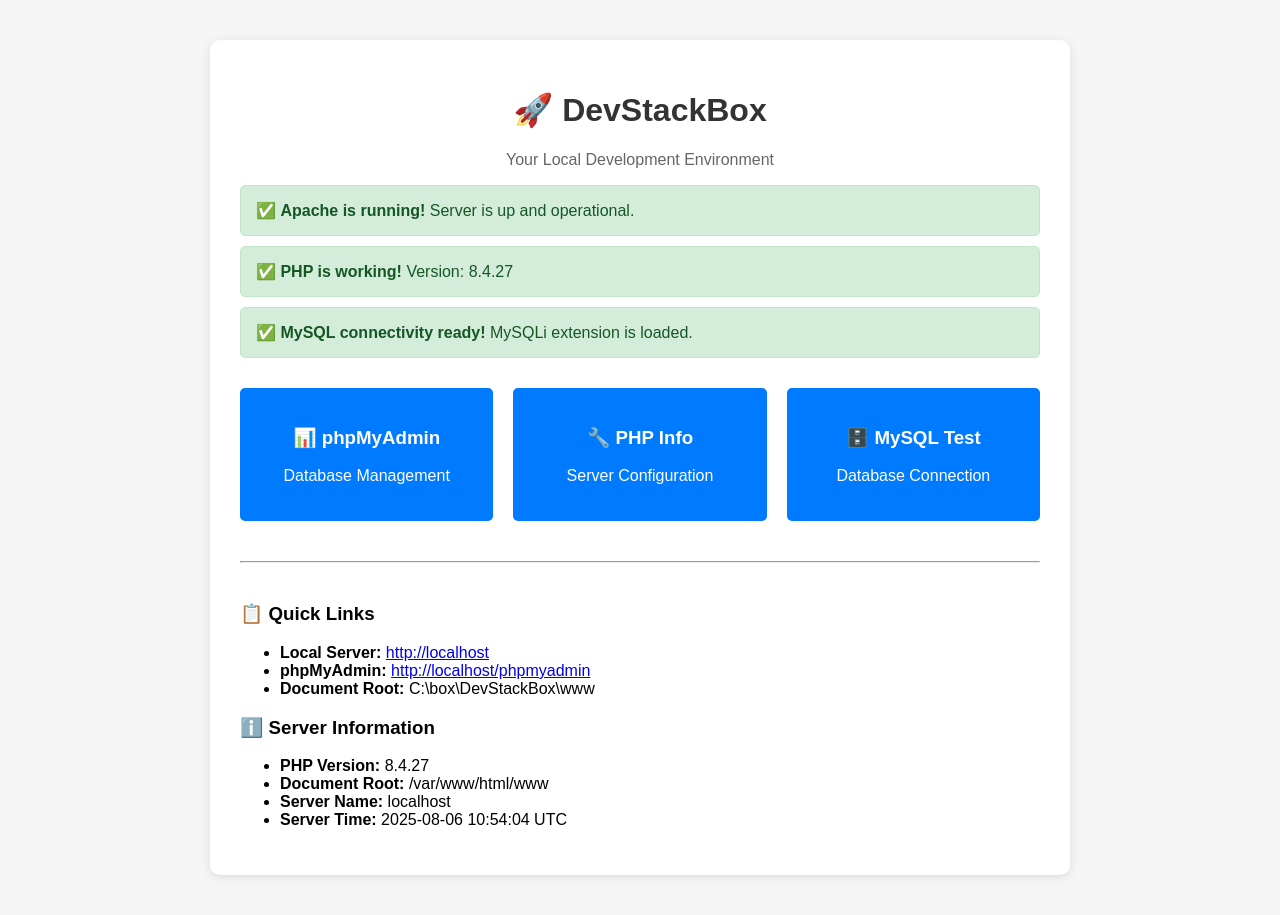
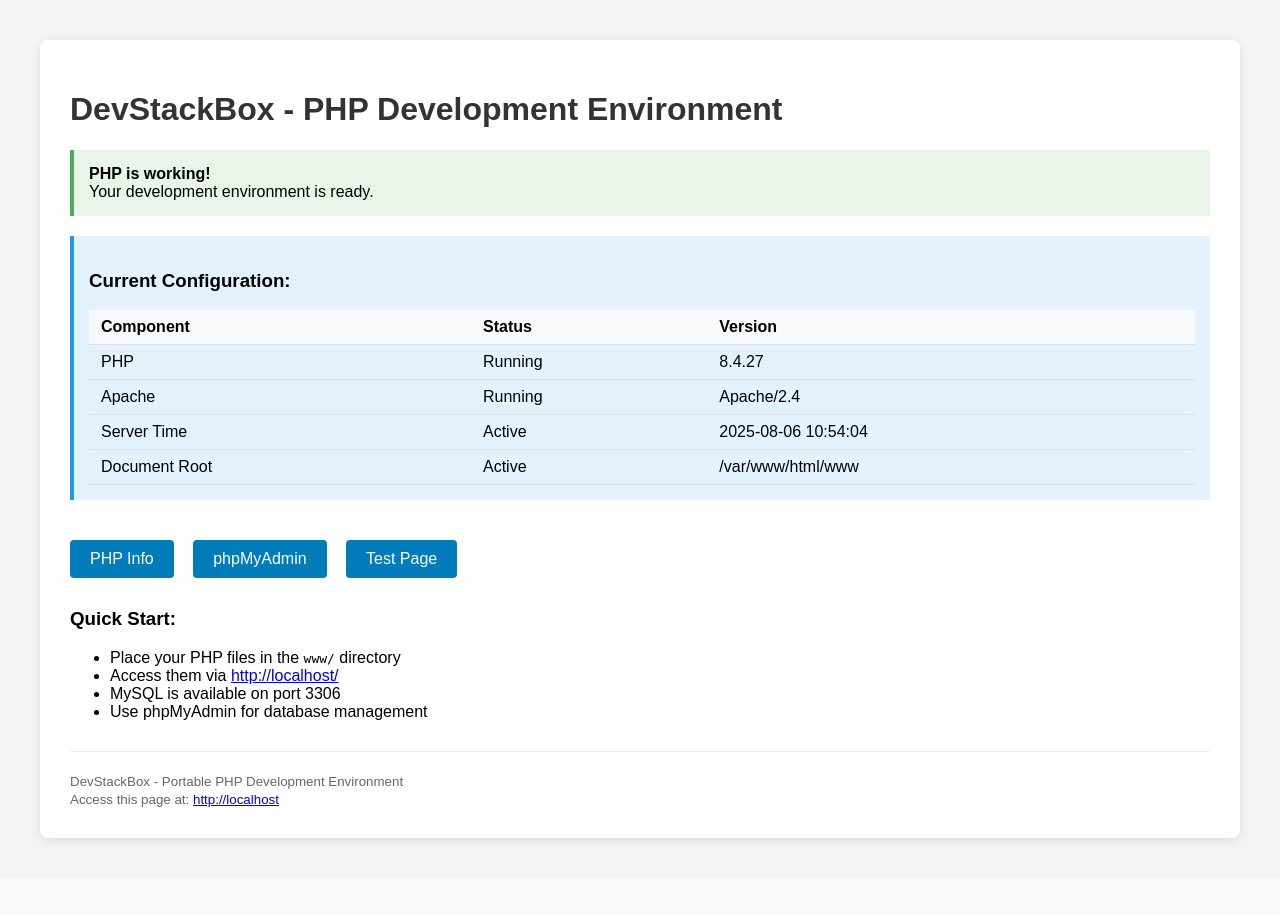
Before and after one commit to ProgrammerNomad/DevStackBox, a PHP site: page / in a window 1280 px wide. After the commit the page ends 843 px from the top, so only its background shows below. Run offline with PHP 8.4, Linux system fonts and the light colour scheme.

Commit message:
Update index page UI and remove PHPRC env from config
Refactored www/index.php with a cleaner UI, improved status and configuration display, and updated quick links. Removed the PHPRC environment variable setting from config/httpd.conf to simplify PHP configuration.

```diff
--- a/www/index.php
+++ b/www/index.php
@@ -1,75 +1,67 @@
+<?php
+// DevStackBox - PHP Development Environment
+?>
 <!DOCTYPE html>
 <html lang="en">
 <head>
     <meta charset="UTF-8">
     <meta name="viewport" content="width=device-width, initial-scale=1.0">
-    <title>DevStackBox - Local Development Environment</title>
+    <title>DevStackBox - PHP Development Environment</title>
     <style>
-        body { font-family: Arial, sans-serif; margin: 40px; background: #f5f5f5; }
-        .container { max-width: 800px; margin: 0 auto; background: white; padding: 30px; border-radius: 10px; box-shadow: 0 2px 10px rgba(0,0,0,0.1); }
-        h1 { color: #333; text-align: center; }
-        .status { padding: 15px; margin: 10px 0; border-radius: 5px; }
-        .success { background: #d4edda; border: 1px solid #c3e6cb; color: #155724; }
-        .warning { background: #f8d7da; border: 1px solid #f5c6cb; color: #721c24; }
-        .links { display: grid; grid-template-columns: repeat(auto-fit, minmax(200px, 1fr)); gap: 20px; margin-top: 30px; }
-        .link-card { background: #007bff; color: white; padding: 20px; text-align: center; text-decoration: none; border-radius: 5px; transition: background 0.3s; }
-        .link-card:hover { background: #0056b3; text-decoration: none; color: white; }
+        body { font-family: Arial, sans-serif; margin: 40px; background: #f4f4f4; }
+        .container { background: white; padding: 30px; border-radius: 8px; box-shadow: 0 2px 10px rgba(0,0,0,0.1); }
+        h1 { color: #333; }
+        .status { background: #e8f5e8; padding: 15px; border-left: 4px solid #4caf50; margin: 20px 0; }
+        .info-box { background: #e3f2fd; padding: 15px; border-left: 4px solid #2196f3; margin: 20px 0; }
+        .links { margin-top: 30px; }
+        .links a { display: inline-block; margin: 10px 15px 10px 0; padding: 10px 20px; background: #007cba; color: white; text-decoration: none; border-radius: 4px; }
+        .links a:hover { background: #005a87; }
+        .info { margin-top: 20px; }
+        table { width: 100%; border-collapse: collapse; margin-top: 15px; }
+        th, td { padding: 8px 12px; text-align: left; border-bottom: 1px solid #ddd; }
+        th { background-color: #f8f9fa; }
     </style>
 </head>
 <body>
     <div class="container">
-        <h1>🚀 DevStackBox</h1>
-        <p style="text-align: center; color: #666;">Your Local Development Environment</p>
+        <h1>DevStackBox - PHP Development Environment</h1>
 
-        <div class="status success">
-            ✅ <strong>Apache is running!</strong> Server is up and operational.
+        <div class="status">
+            <strong>PHP is working!</strong><br>
+            Your development environment is ready.
         </div>
 
-        <div class="status success">
-            ✅ <strong>PHP is working!</strong> Version: <?php echo phpversion(); ?>
+        <div class="info-box">
+            <h3>Current Configuration:</h3>
+            <table>
+                <tr><th>Component</th><th>Status</th><th>Version</th></tr>
+                <tr><td>PHP</td><td>Running</td><td><?php echo PHP_VERSION; ?></td></tr>
+                <tr><td>Apache</td><td>Running</td><td><?php echo $_SERVER['SERVER_SOFTWARE'] ?? 'Apache HTTP Server'; ?></td></tr>
+                <tr><td>Server Time</td><td>Active</td><td><?php echo date('Y-m-d H:i:s'); ?></td></tr>
+                <tr><td>Document Root</td><td>Active</td><td><?php echo $_SERVER['DOCUMENT_ROOT']; ?></td></tr>
+            </table>
         </div>
 
-        <?php if (extension_loaded('mysqli')): ?>
-        <div class="status success">
-            ✅ <strong>MySQL connectivity ready!</strong> MySQLi extension is loaded.
-        </div>
-        <?php else: ?>
-        <div class="status warning">
-            ❌ <strong>MySQL not ready:</strong> MySQLi extension not loaded.
-        </div>
-        <?php endif; ?>
-
         <div class="links">
-            <a href="/phpmyadmin" class="link-card">
-                <h3>📊 phpMyAdmin</h3>
-                <p>Database Management</p>
-            </a>
-            <a href="/test-php.php" class="link-card">
-                <h3>🔧 PHP Info</h3>
-                <p>Server Configuration</p>
-            </a>
-            <a href="/test-mysql.php" class="link-card">
-                <h3>🗄️ MySQL Test</h3>
-                <p>Database Connection</p>
-            </a>
+            <a href="phpinfo.php">PHP Info</a>
+            <a href="../phpmyadmin/" target="_blank">phpMyAdmin</a>
+            <a href="test.html">Test Page</a>
         </div>
 
-        <hr style="margin: 40px 0;">
+        <div class="info">
+            <h3>Quick Start:</h3>
+            <ul>
+                <li>Place your PHP files in the <code>www/</code> directory</li>
+                <li>Access them via <a href="http://localhost/">http://localhost/</a></li>
+                <li>MySQL is available on port 3306</li>
+                <li>Use phpMyAdmin for database management</li>
+            </ul>
+        </div>
 
-        <h3>📋 Quick Links</h3>
-        <ul>
-            <li><strong>Local Server:</strong> <a href="http://localhost">http://localhost</a></li>
-            <li><strong>phpMyAdmin:</strong> <a href="http://localhost/phpmyadmin">http://localhost/phpmyadmin</a></li>
-            <li><strong>Document Root:</strong> C:\box\DevStackBox\www</li>
-        </ul>
-
-        <h3>ℹ️ Server Information</h3>
-        <ul>
-            <li><strong>PHP Version:</strong> <?php echo phpversion(); ?></li>
-            <li><strong>Document Root:</strong> <?php echo $_SERVER['DOCUMENT_ROOT']; ?></li>
-            <li><strong>Server Name:</strong> <?php echo $_SERVER['SERVER_NAME']; ?></li>
-            <li><strong>Server Time:</strong> <?php echo date('Y-m-d H:i:s T'); ?></li>
-        </ul>
+        <div style="margin-top: 30px; color: #666; border-top: 1px solid #eee; padding-top: 20px;">
+            <small>DevStackBox - Portable PHP Development Environment<br>
+            Access this page at: <a href="http://localhost">http://localhost</a></small>
+        </div>
     </div>
 </body>
 </html>
```
Also changed, not shown: 1 other file.
